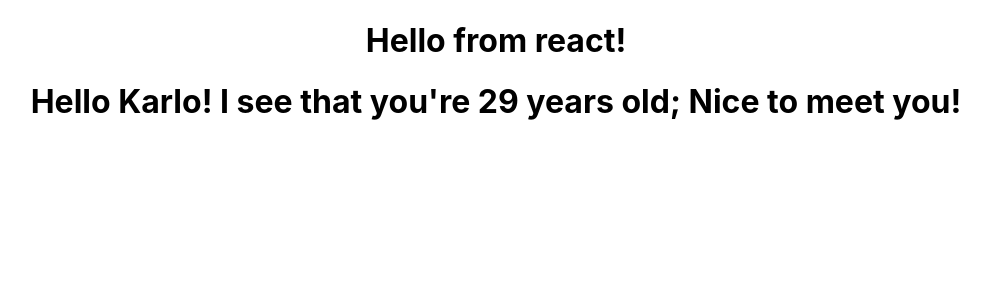
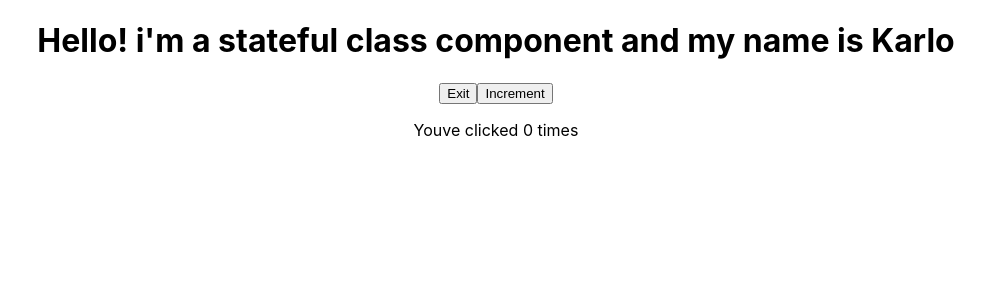
Before and after one commit to Karlox01/React, a React (Create React App) app in the folder my-app/: page / in a window 1280 px wide. Shown: the top 300 px of the page, without its empty margins (144-1134 px from the left). Built offline with nearby package versions, Linux system fonts and the light colour scheme.

Commit message:
functional and stateful classes

```diff
--- a/my-app/src/App.js
+++ b/my-app/src/App.js
@@ -2,12 +2,14 @@ import logo from './logo.svg';
 import './App.css';
 import FunctionalGreeting from "./components/FunctionalGreeting"  // Imported from the functional greeting .js
 import FunctionalGreetingWithProps from "./components/FunctionalGreetingWithProps"  // Imported from the functional greeting .js
+import StatefulGreeting from './components/StatefulGreeting';
 
 function App() {
   return (
     <div className="App">
-      <FunctionalGreeting />
-      <FunctionalGreetingWithProps greeting="Nice to meet you!" name="Karlo" age="29" />
+      <StatefulGreeting greeting="i'm a stateful class component" name="Karlo"/>
+      {/* <FunctionalGreeting />
+      <FunctionalGreetingWithProps greeting="Nice to meet you!" name="Karlo" age="29" /> */}
     </div>
   );
 }
--- /dev/null
+++ b/my-app/src/components/StatefulGreeting.js
@@ -0,0 +1,93 @@
+import React from "react"; // You could also do it this way import React { Component }from "react";
+
+
+class StatefulGreeting extends React.Component {
+
+    constructor(props) {
+        super(props);
+        this.state = {
+            introduction: "Hello!",
+            buttonText: "Exit",
+            count : 0
+
+        };
+    }
+
+    handleClick() {
+        this.setState((prevState, prevProps) => {
+            console.log('Previous state:', prevState)
+            console.log('Previous props:', prevProps)
+            return {
+                introduction: prevState.introduction === "Hello!" ? "Goodbye" : "Hello!",
+                buttonText: prevState.buttonText === "Exit" ? "Enter" : "Exit"
+            }
+        })
+    }
+
+
+
+
+    // This code would not be correct but it would work         {
+    //             introduction: this.state.introduction === "Hello!" ? "Goodbye!" : "Hello!",
+    //             buttonText: this.state.buttonText === "Exit" ? "Enter" : "Exit",
+    //         },
+    //         () => {
+    //             console.log('new state', this.state.introduction)
+    //         }
+    //     );
+    //     console.log(this.state.introduction)
+    // }
+
+
+    increment() {
+        this.setState((prevState, prevProps) => {
+            console.log('Previous state:', prevState)
+            console.log('Previous props:', prevProps)
+            return {
+                count: prevState.count + 1
+            }
+        })
+    }
+
+
+
+
+
+
+
+
+// Below is the wrong way of making this function
+//     increment() {
+//         this.setState({
+//             count: this.state.count + 1
+//         })
+//         console.log(this.state.count)
+//     }
+// React works in such way that it wont log this 5 times even tho the function calls for 5 increments , For better performance it will only render it once.
+    // incrementFive(){
+    //     this.increment()
+    //     this.increment()
+    //     this.increment()
+    //     this.increment()
+    //     this.increment()
+    // }
+
+
+    render() {
+        return (
+            <div>
+                <h1> {this.state.introduction} {this.props.greeting} and my name is {this.props.name} </h1>
+                <button onClick={() => this.handleClick()}>{this.state.buttonText}</button>
+                <button onClick={() => this.increment()}>Increment</button>
+                <p>Youve clicked {this.state.count} times</p>
+            </div>
+        )
+    }
+}
+
+// class StatefulGreeting extends Component { This will work if you do the comment out import above.
+
+
+
+
+export default StatefulGreeting;
```
